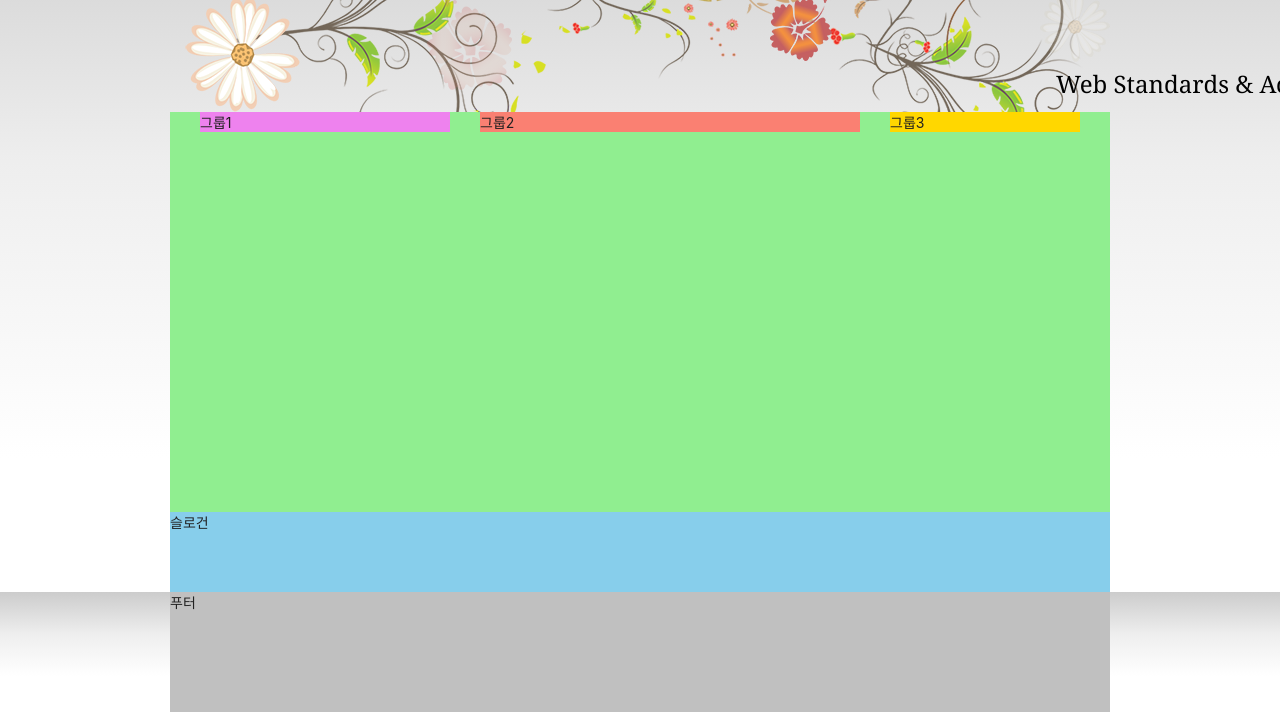
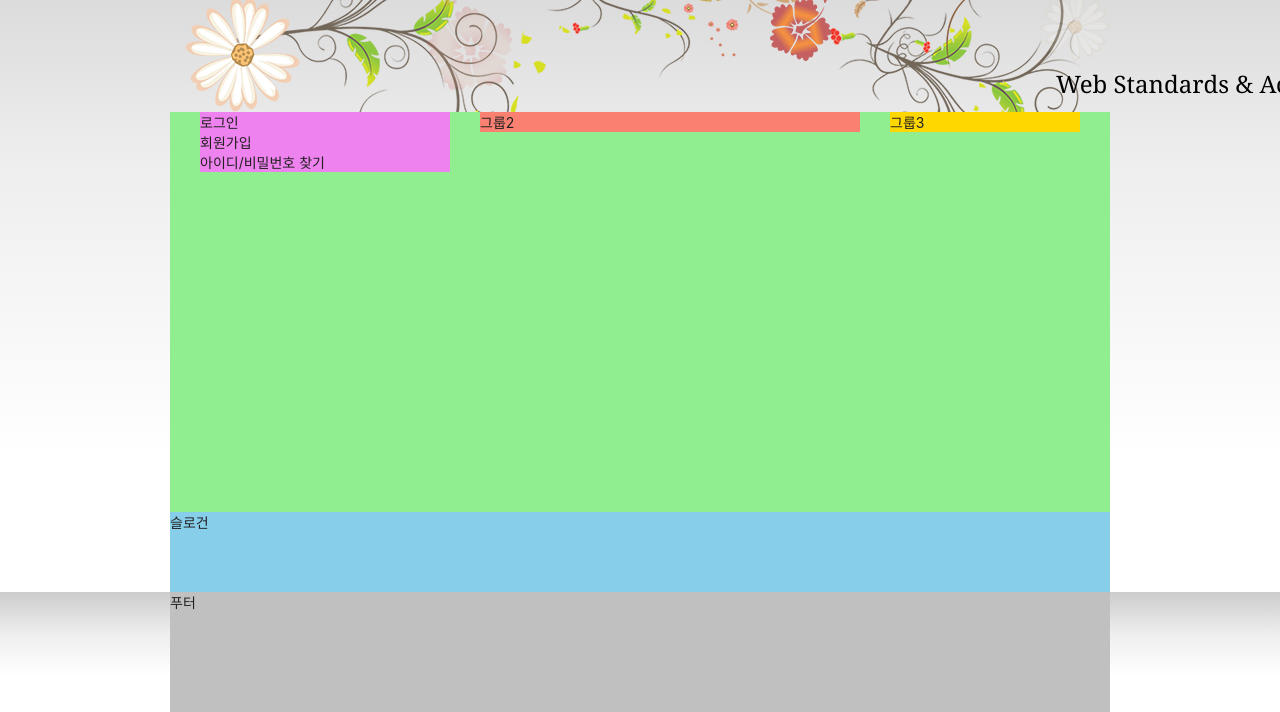
Before and after one commit to luckydoyun/likelion_HTML5, a plain HTML site: page index.html in a window 1280 px wide. Shown: the part 135-847 px from the top of the page. Drawn offline with Linux system fonts and the light colour scheme; a web font is replaced by a local one.

Commit message:
login related markup

```diff
--- a/index.html
+++ b/index.html
@@ -141,7 +141,16 @@
   </div>
 
   <main class="main">
-    <div class="group group1">그룹1</div>
+    <div class="group group1">
+      <section class="login">
+        <h2 class="login-title">로그인</h2>
+        <form action="" class="login-form"></form>
+        <ul class="sign">
+          <li><a href="/">회원가입</a></li>
+          <li><a href="/">아이디/비밀번호 찾기</a></li>
+        </ul>
+      </section>
+    </div>
     <div class="group group2">그룹2</div>
     <div class="group group3">그룹3</div>
   </main>
--- a/styles/style.css
+++ b/styles/style.css
@@ -40,7 +40,7 @@ body {
   background-position: 50% 0, 0 0; */
 
   background: url("./images/bg_flower.png") no-repeat 50% 0,
-  yellow linear-gradient(to bottom, #ccc 0%, #eee 35%, #fff 70%, #fff 100%) repeat 0 0;
+  linear-gradient(to bottom, #ccc 0%, #eee 35%, #fff 70%, #fff 100%) repeat 0 0;
 
 }
 
```
